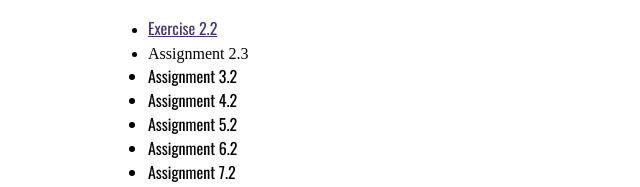
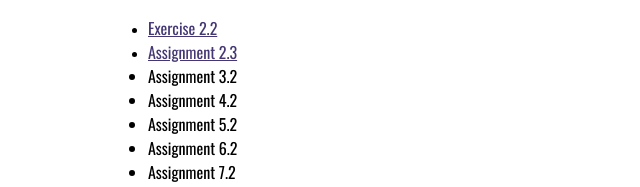
Before and after one commit to gunnerbradley/web-231, a plain HTML site: page index.html in a window 1280 px wide. Shown: the part 291-478 px from the top of the page, 0-640 px from the left. Drawn offline with nearby package versions, Linux system fonts and the light colour scheme.

Commit message:
fixed styling error

```diff
--- a/index.html
+++ b/index.html
@@ -18,7 +18,7 @@
         <h3 class="title-styling">Weekly Assignments</h3>
         <ul>
             <li><a class="link-styles" href="./week-2/bradley-exercise2.html">Exercise 2.2</a></li>
-            <li><a class="link-styles" href="./week-2/bradley-payroll.html"></a>Assignment 2.3</li>
+            <li><a class="link-styles" href="./week-2/bradley-payroll.html">Assignment 2.3</a></li>
             <li class="text-styles">Assignment 3.2</li>
             <li class="text-styles">Assignment 4.2</li>
             <li class="text-styles">Assignment 5.2</li>
```
